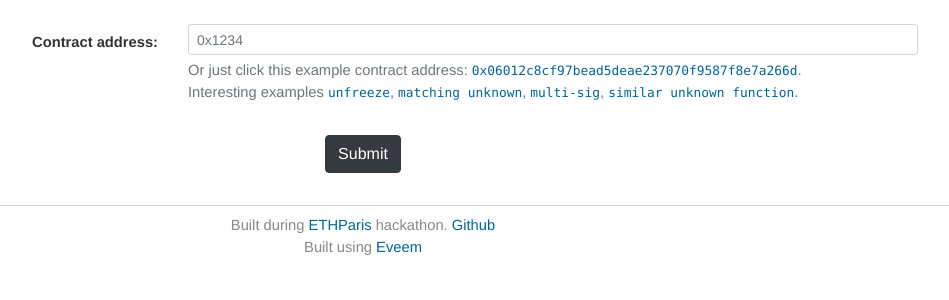
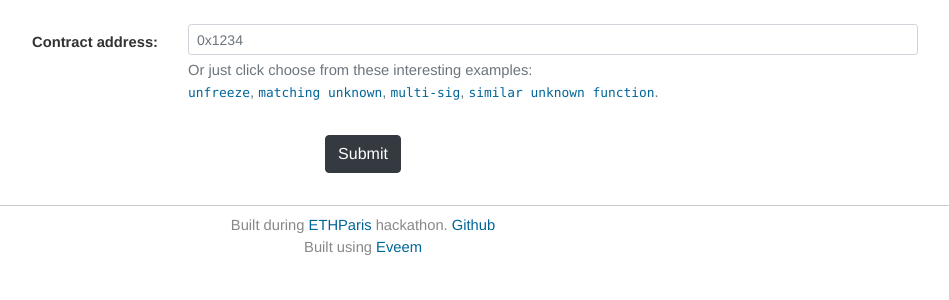
Before and after one commit to willprice221/contract-explorer, a Flask app: page / in a window 1280 px wide. Shown: the part 67-367 px from the top of the page, without its empty margins (277-1226 px from the left). Run offline with Flask 2, Linux system fonts and the light colour scheme; parts of the project's set-up code (start-up, migrations or seed data) failed here and were passed over; some libraries are stand-ins or nearby versions.

Commit message:
✏️ keep only interesting examples on front page

```diff
--- a/web/templates/index.html
+++ b/web/templates/index.html
@@ -7,12 +7,12 @@
       <div class="col-sm-8">
         <input class="form-control form-control-sm" type="text" name="address" placeholder="0x1234" aria-describedby="addressHelp"/>
         <p id="addressHelp" class="form-text text-muted">
-          Or just click this example contract address: <a href="/contract/0x06012c8cf97bead5deae237070f9587f8e7a266d"><code>0x06012c8cf97bead5deae237070f9587f8e7a266d</code></a>.
-          <br>
-          Interesting examples <a href="/contract/0x54F33d04Ce419B88cBf2d592CcEb68d11A8317b9/0x6623fc46"><code>unfreeze</code></a>,
-           <a href="/contract/0x320cFAF730a3b6724668398898BBDA31e3355DDB/0x75757567"><code>matching unknown</code></a>,
-           <a href="/contract/0xC5cDcD5470AEf35fC33BDDff3f8eCeC027F95B1d/0xc01a8c84"><code>multi-sig</code></a>,
-           <a href="contract/0x12E29d7d6fD63f0f12040Fcd1bf9021919b0E4fA/0x01dda205"><code>similar unknown function</code></a>.
+          Or just click choose from these interesting examples:<br/>
+
+          <a href="/contract/0x54F33d04Ce419B88cBf2d592CcEb68d11A8317b9/0x6623fc46"><code>unfreeze</code></a>,
+          <a href="/contract/0x320cFAF730a3b6724668398898BBDA31e3355DDB/0x75757567"><code>matching unknown</code></a>,
+          <a href="/contract/0xC5cDcD5470AEf35fC33BDDff3f8eCeC027F95B1d/0xc01a8c84"><code>multi-sig</code></a>,
+          <a href="contract/0x12E29d7d6fD63f0f12040Fcd1bf9021919b0E4fA/0x01dda205"><code>similar unknown function</code></a>.
         </p>
       </div>
     </div>
```
